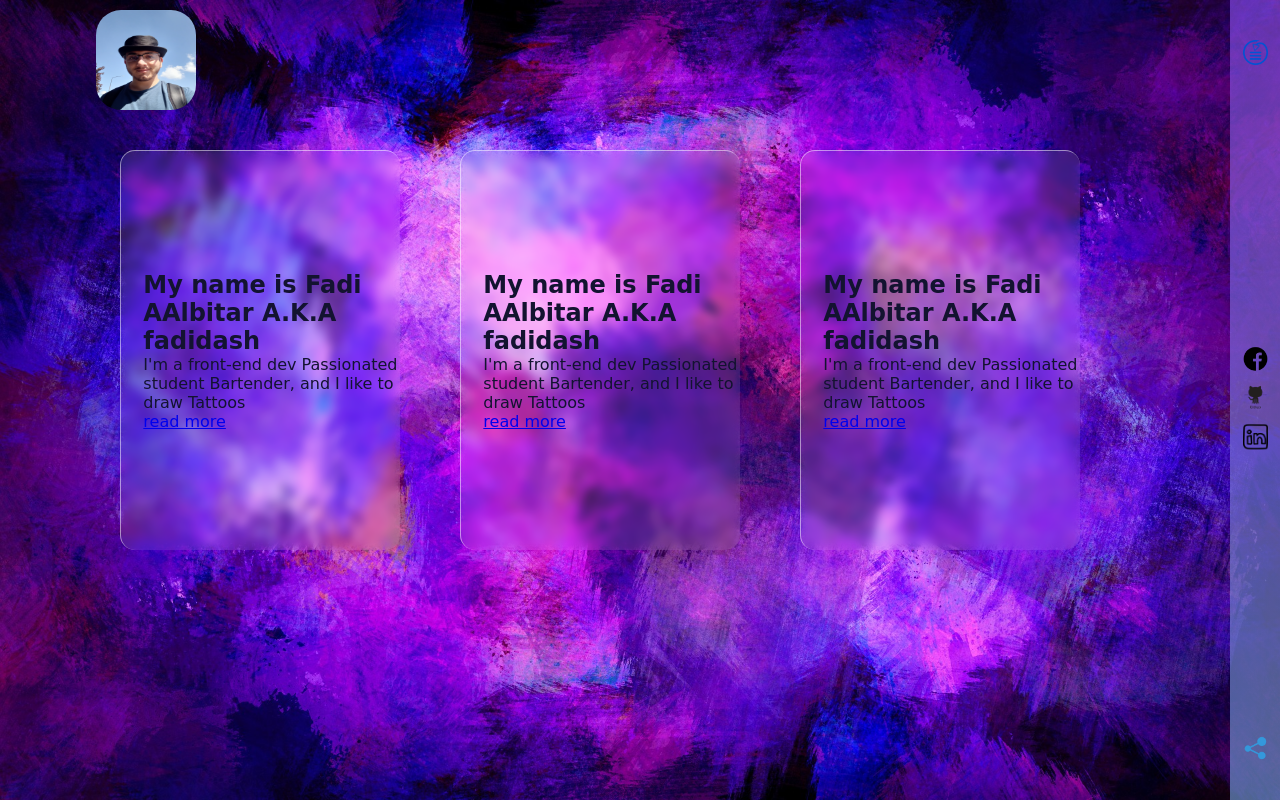
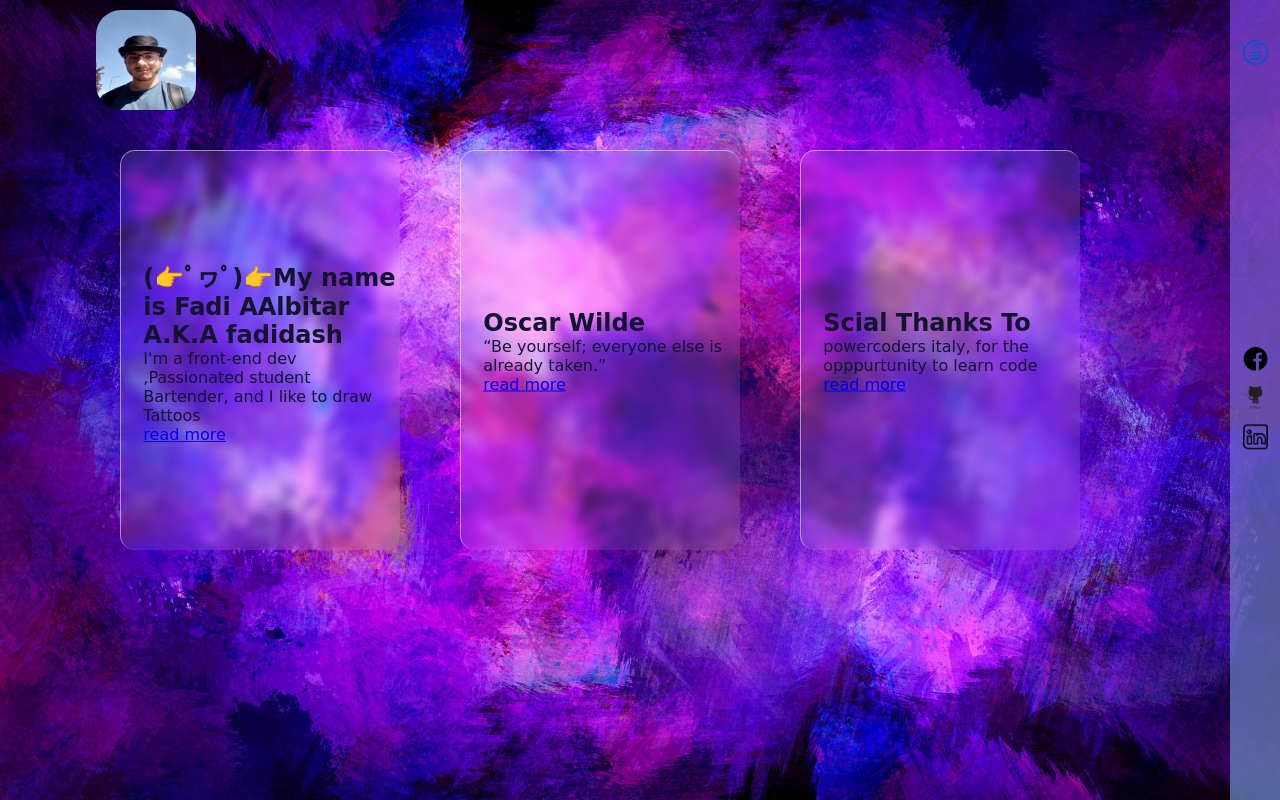
Before and after one commit to fadidash1/profile, a website: page index.html in a window 1280 px wide. Drawn offline with Linux system fonts and the light colour scheme; a web font is replaced by a local one.

Commit message:
webpage v : 3.0.4

```diff
--- a/index.html
+++ b/index.html
@@ -19,8 +19,8 @@
     <div class="container">
       <div class="card">
         <div class="content">
-          <h2>My name is Fadi AAlbitar A.K.A fadidash</h2>
-            <p>I'm a front-end dev Passionated student
+          <h2>(👉ﾟヮﾟ)👉My name is Fadi AAlbitar A.K.A fadidash</h2>
+            <p>I'm a front-end dev ,Passionated student
               Bartender, and I like to draw Tattoos</p>
             <a href="#">read more</a>
         </div>
@@ -28,19 +28,17 @@
       <div class="container">
         <div class="card">
           <div class="content">
-            <h2>My name is Fadi AAlbitar A.K.A fadidash</h2>
-              <p>I'm a front-end dev Passionated student
-                Bartender, and I like to draw Tattoos</p>
-              <a href="#">read more</a>
+            <h2>Oscar Wilde</h2>
+              <p>“Be yourself; everyone else is already taken.”</p>
+              <a href="https://www.goodreads.com/quotes">read more</a>
           </div>
         </div>
         <div class="container">
           <div class="card">
             <div class="content">
-              <h2>My name is Fadi AAlbitar A.K.A fadidash</h2>
-                <p>I'm a front-end dev Passionated student
-                  Bartender, and I like to draw Tattoos</p>
-                <a href="#">read more</a>
+              <h2>Scial Thanks To</h2>
+                <p>powercoders italy, for the opppurtunity to learn code</p>
+                <a href="https://powercoders.org/country/italy/">read more</a>
             </div>
           </div>
         </div>
@@ -54,8 +52,6 @@
           <a href="https://www.linkedin.com/in/fadi-albitar-2b6b49228" target="_blank"><img
               src="images/linkedin.png"></a>
         </div>
-        <div class="useful-links">
-          <a href="https://powercoders.org/country/italy/" target="_blank"><img src="images/share-icon.png"></a>
         </div>
       </div>
 </body>
```
